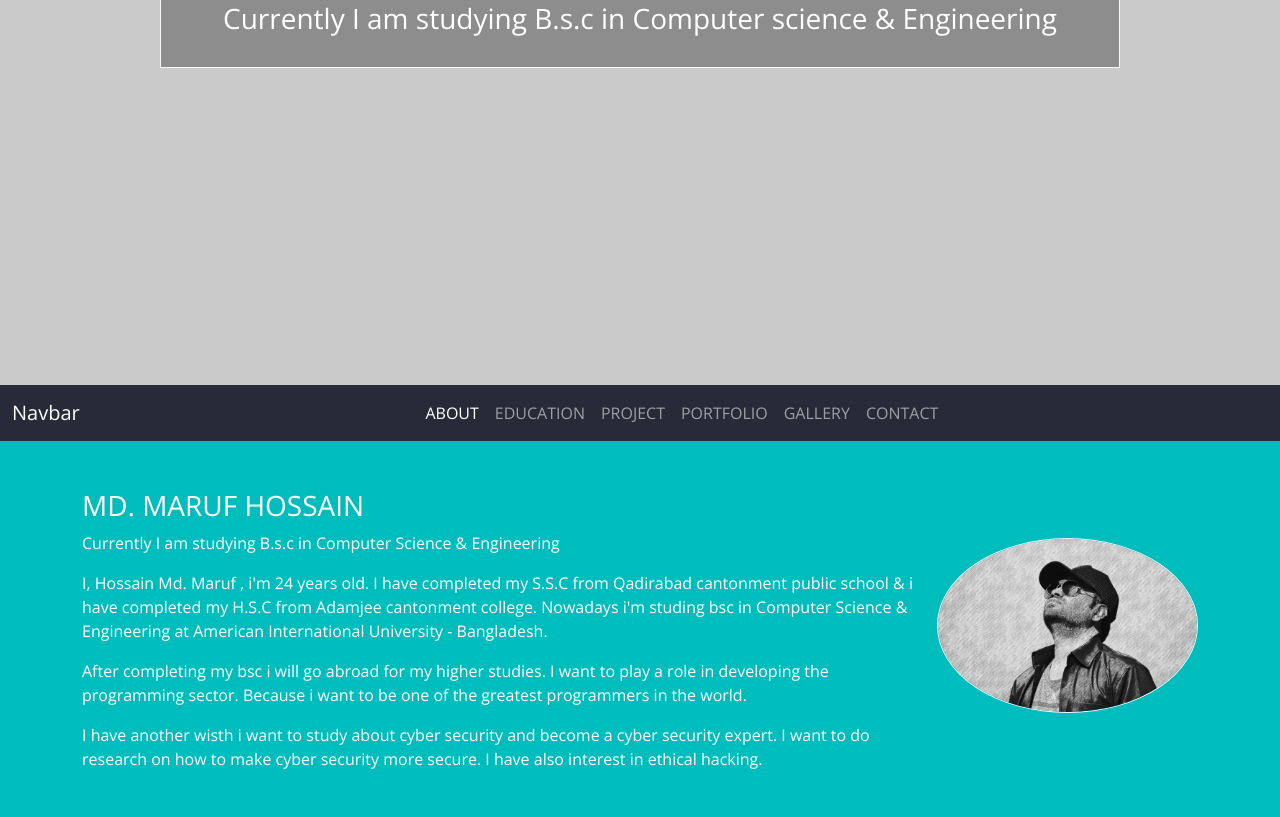
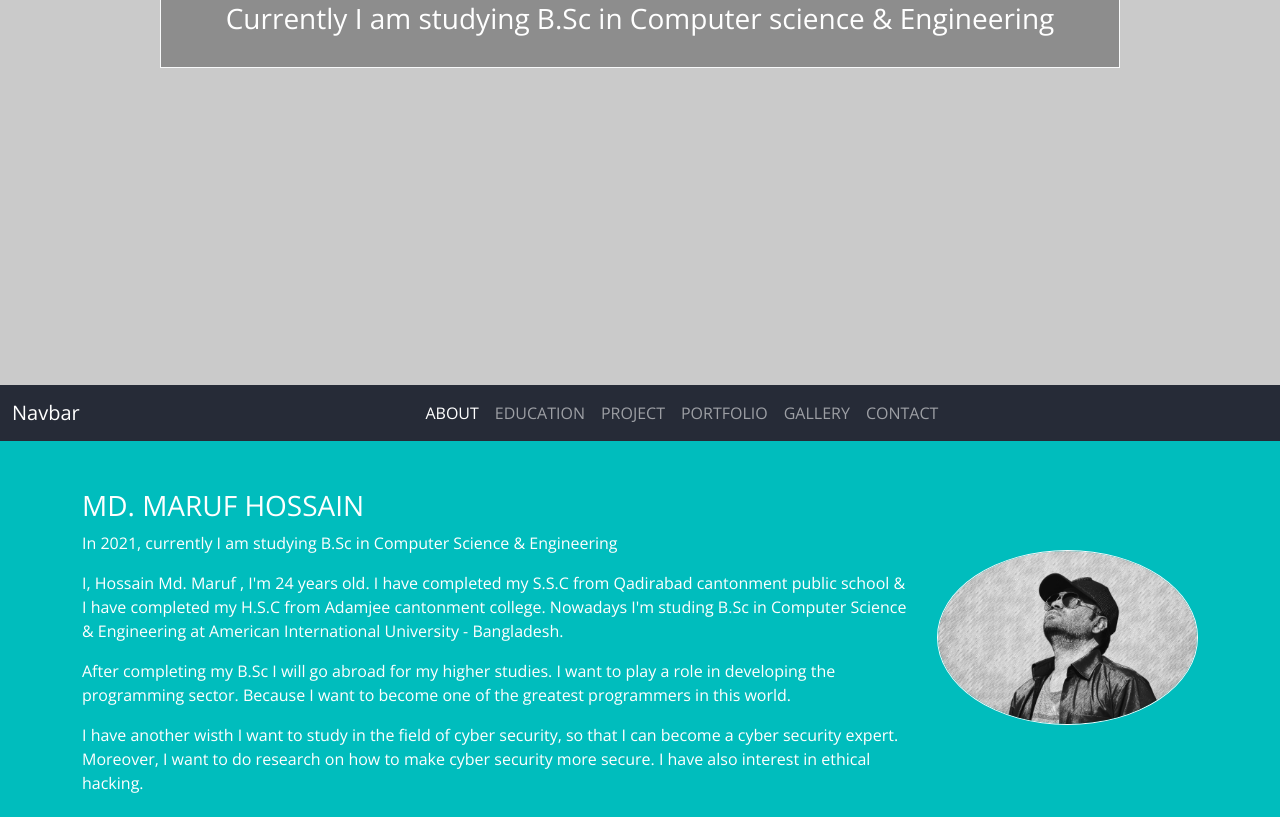
Before and after one commit to Hossain-Md-Maruf/Personal-Portfolio, a plain HTML site: page index.html in a window 1280 px wide. Shown: the part 415-1232 px from the top of the page. Drawn offline with nearby package versions, Linux system fonts and the light colour scheme; files that its build step writes are made by us from their sources; files whose address does not match are found by name.

Commit message:
error correction

```diff
--- a/index.html
+++ b/index.html
@@ -29,7 +29,7 @@
           class="col-md-9 banner-column m-auto text-center text-white p-4 border border-light"
         >
           <h1 class="display-4 font-weight-bolder">MD. MARUF HOSSAIN</h1>
-          <h3>Currently I am studying B.s.c in Computer science & Engineering </h3>
+          <h3>Currently I am studying B.Sc in Computer science & Engineering </h3>
         </div>
       </div>
     </section>
@@ -81,17 +81,17 @@
         <div class="row align-items-center justify-content-center">
           <div class="col-md-9 py-5 text-white">
             <h3>MD. MARUF HOSSAIN</h3>
-            <p>Currently I am studying B.s.c in Computer Science & Engineering</p>
+            <p>In 2021, currently I am studying B.Sc in Computer Science & Engineering</p>
             <p>
-              I, Hossain Md. Maruf , i'm 24 years old. I have completed my S.S.C from Qadirabad cantonment public school & i have completed my H.S.C from Adamjee cantonment college.
-              Nowadays i'm studing bsc in Computer Science & Engineering at American International University - Bangladesh.
+              I, Hossain Md. Maruf , I'm 24 years old. I have completed my S.S.C from Qadirabad cantonment public school & I have completed my H.S.C from Adamjee cantonment college.
+              Nowadays I'm studing B.Sc in Computer Science & Engineering at American International University - Bangladesh.
 
             </p>
             <p>
-              After completing my bsc i will go abroad for my higher studies. I want to play a role in developing the programming sector. Because i want to be one of the greatest programmers in the world.
+              After completing my B.Sc I will go abroad for my higher studies. I want to play a role in developing the programming sector. Because I want to become one of the greatest programmers in this world.
             </p>
             <p>
-              I have another wisth i want to study about cyber security and become a cyber security expert. I want to do research on how to make cyber security more secure.
+              I have another wisth I want to study in the field of cyber security, so that I can become a cyber security expert. Moreover, I want to do research on how to make cyber security more secure.
               I have also interest in ethical hacking.
             </p>
           </div>
```
